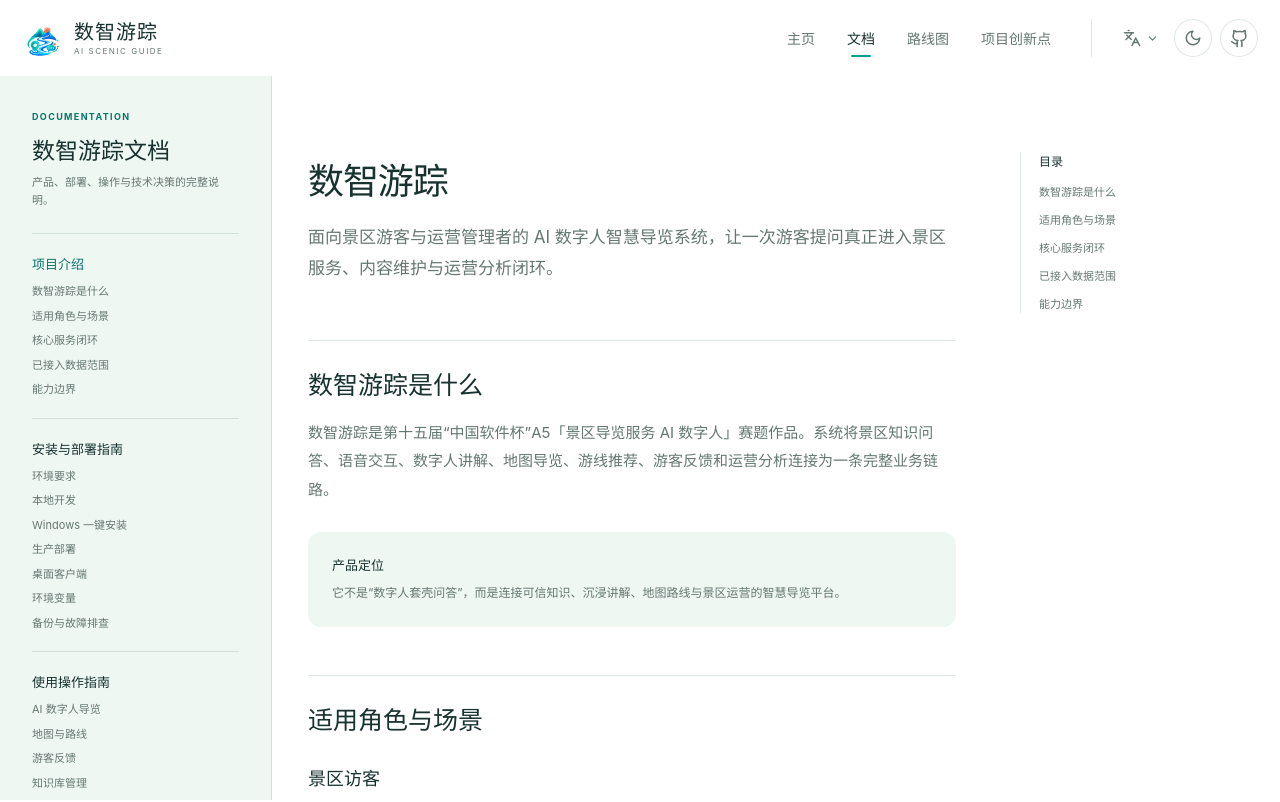
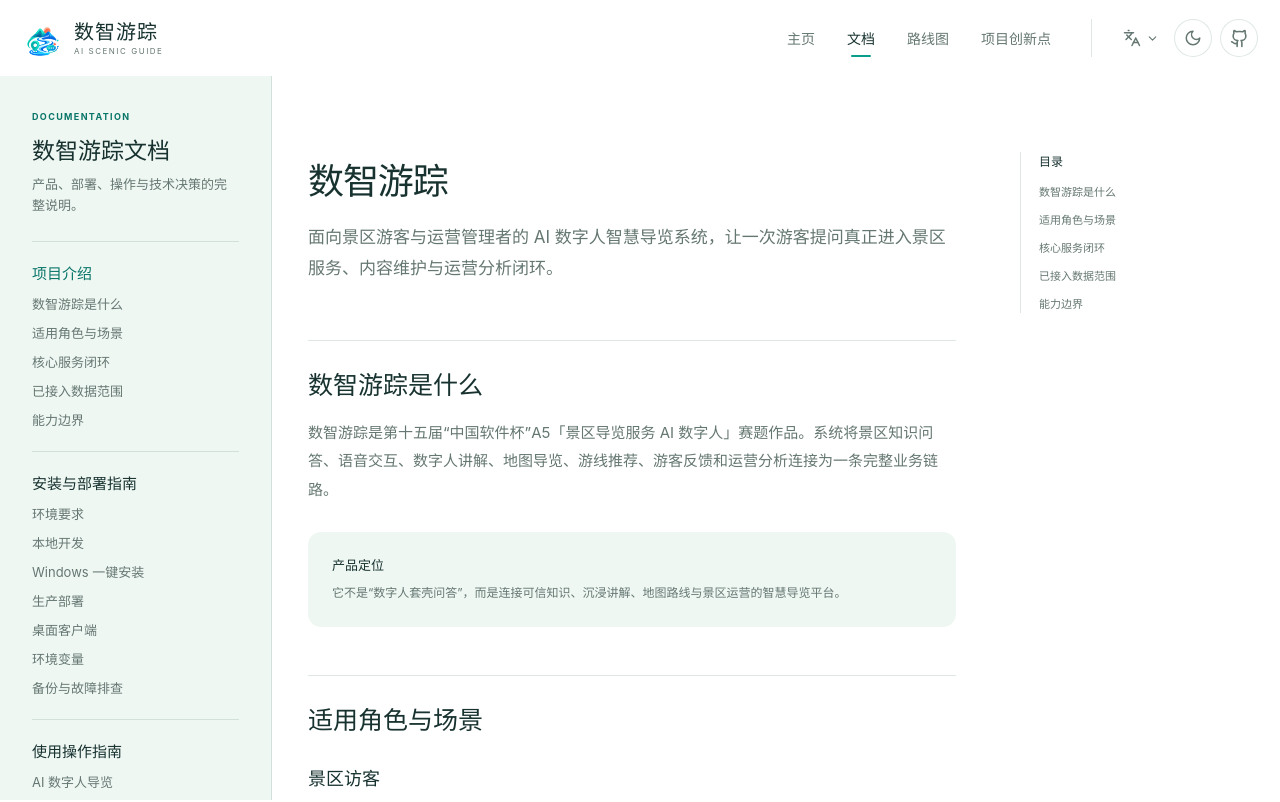
Before and after one commit to babybitter/scenic-ai-guide-website, a React (Vite) app: page /docs in a window 1280 px wide. Shown: the top 802 px of the page. Built offline with nearby package versions, Linux system fonts and the light colour scheme.

Commit message:
refactor(ui): refine interaction and docs sizing

```diff
--- a/src/components/MagneticButton.tsx
+++ b/src/components/MagneticButton.tsx
@@ -8,8 +8,8 @@ interface MagneticButtonProps {
   onClick?: () => void
 }
 
-const MAGNET_RADIUS = 30
-const MAGNET_STRENGTH = 0.28
+const MAGNET_RADIUS = 14
+const MAGNET_STRENGTH = 0.12
 
 export function MagneticButton({ children, className, ariaLabel, href, onClick }: MagneticButtonProps) {
   const elementRef = useRef<HTMLElement>(null)
--- a/src/styles.css
+++ b/src/styles.css
@@ -158,7 +158,7 @@ h1, h2, h3, p { margin-top: 0; }
 .showcase-track { height: 100%; display: flex; transition: transform 700ms cubic-bezier(.22,1,.36,1); }
 .showcase-image-frame { min-width: 100%; height: 100%; margin: 0; display: grid; place-items: center; }
 .showcase-image-frame img { width: 100%; height: 100%; object-fit: contain; }
-.showcase-summary { width: min(1100px, calc(100% - 40px)); margin: 20px auto 0; padding: 16px 18px; border: 1px solid color-mix(in srgb, var(--line) 75%, transparent); border-radius: 14px; display: grid; grid-template-columns: auto 1fr; gap: 6px 18px; background: var(--paper); box-shadow: 0 12px 34px rgba(24,74,66,.08); }
+.showcase-summary { width: min(1100px, calc(100% - 40px)); margin: 10px auto 0; padding: 16px 18px; border: 1px solid color-mix(in srgb, var(--line) 75%, transparent); border-radius: 14px; display: grid; grid-template-columns: auto 1fr; gap: 6px 18px; background: var(--paper); box-shadow: 0 12px 34px rgba(24,74,66,.08); }
 .showcase-summary > span { color: var(--teal-dark); font-size: 10px; font-weight: 700; letter-spacing: .12em; }
 .showcase-summary > b { font-size: 12px; font-weight: 500; line-height: 1.7; }
 .showcase-summary > div { grid-column: 2; display: flex; flex-wrap: wrap; gap: 8px; }
@@ -304,13 +304,13 @@ h1, h2, h3, p { margin-top: 0; }
 .docs-brand { padding-bottom: 24px; border-bottom: 1px solid var(--line); }
 .docs-brand > span { color: var(--teal-dark); font-size: 9px; font-weight: 700; letter-spacing: .15em; }
 .docs-sidebar h2 { margin: 8px 0; font-family: 'Noto Serif SC', serif; font-size: 23px; }
-.docs-sidebar p { margin: 0; color: var(--muted); font-size: 11px; line-height: 1.6; }
+.docs-sidebar p { margin: 0; color: var(--muted); font-size: 13px; line-height: 1.65; }
 .docs-sidebar nav { display: grid; }
 .docs-sidebar nav section { padding: 20px 0; border-bottom: 1px solid var(--line); }
-.docs-group-title { display: flex; align-items: center; color: var(--ink); font-size: 13px; font-weight: 700; }
+.docs-group-title { display: flex; align-items: center; color: var(--ink); font-size: 15px; font-weight: 700; }
 .docs-sidebar nav section.active .docs-group-title { color: var(--teal-dark); }
-.docs-sidebar nav section > div { margin-top: 10px; display: grid; gap: 8px; }
-.docs-sidebar nav section > div a { color: var(--muted); font-size: 11px; line-height: 1.5; }
+.docs-sidebar nav section > div { margin-top: 11px; display: grid; gap: 9px; }
+.docs-sidebar nav section > div a { color: var(--muted); font-size: 13px; line-height: 1.55; }
 .docs-sidebar nav section > div a:hover { color: var(--teal-dark); }
 .docs-workspace { margin-left: 272px; padding: 76px 36px 110px; }
 .docs-grid { width: min(976px, 100%); margin: 0 auto; display: grid; grid-template-columns: minmax(0, 688px) 224px; gap: 64px; }
@@ -460,7 +460,7 @@ h1, h2, h3, p { margin-top: 0; }
   .flow-number { margin-bottom: 30px; }
   .showcase-tabs button { min-width: 142px; padding: 17px 14px; font-size: 12px; }
   .showcase-stage { aspect-ratio: 3040 / 1776; margin-top: 10px; }
-  .showcase-summary { width: 100%; margin-top: 12px; grid-template-columns: 1fr; }
+  .showcase-summary { width: 100%; margin-top: 10px; grid-template-columns: 1fr; }
   .showcase-summary > div { grid-column: auto; }
   .innovation-row { grid-template-columns: 42px 1fr; padding: 30px 0; }
   .innovation-top svg { display: none; }
```
